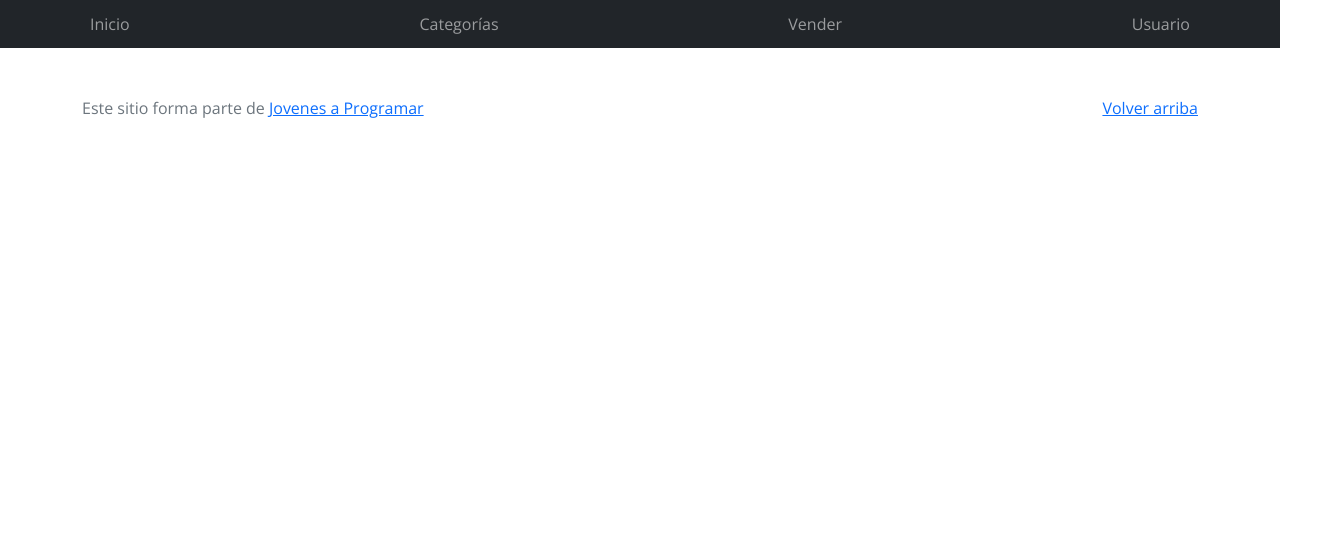
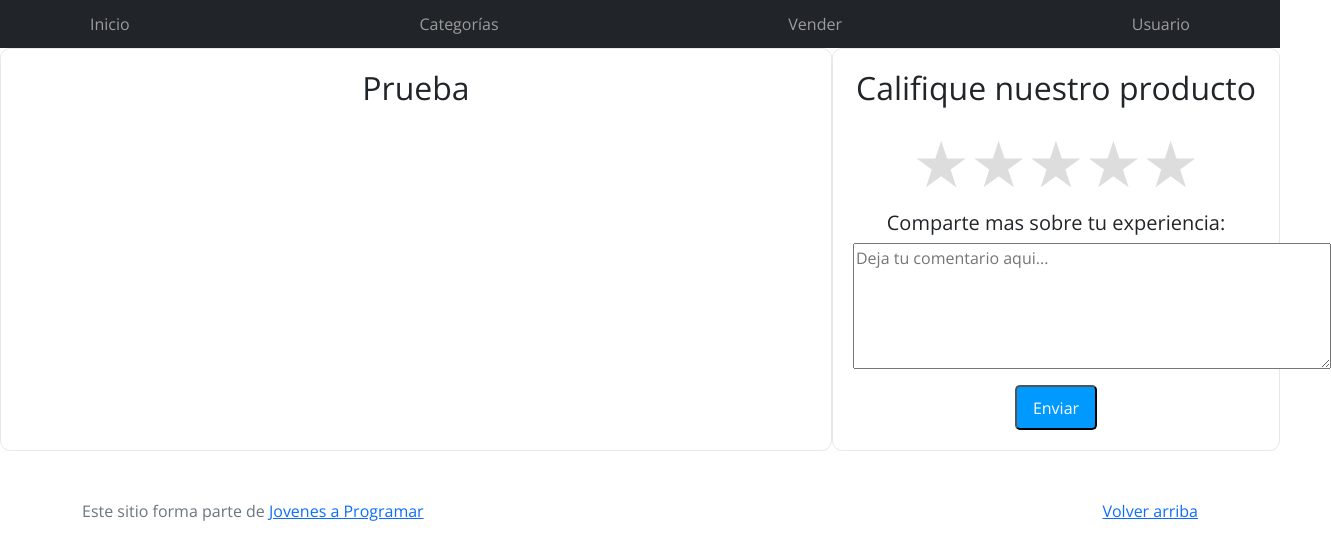
Before and after one commit to CamiiNogueira/CamiiNogueira-e_comerce, a plain HTML site: page product-info.html in a window 1280 px wide. Shown: the whole page, 1331 px wide, since content can reach past the window. Drawn offline with nearby package versions, Linux system fonts and the light colour scheme; no server answers; files whose address does not match are found by name.

Commit message:
seccion para calificar

```diff
--- a/css/product-info.css
+++ b/css/product-info.css
@@ -16,3 +16,58 @@
     bottom: 42%;
     width: 10%;
 }
+
+.star-rating {
+    display: flex;
+    flex-direction: row-reverse; /* Para que visualmente se comporten correctamente con el CSS */
+    justify-content:center;
+    font-size: 4em;
+}
+
+.star-rating input {
+    display: none; /* Escondemos los botones de radio */
+}
+
+.star-rating label {
+    color: #ddd;
+    cursor: pointer;
+}
+
+  /* Al seleccionar una estrella (con click) */
+.star-rating input:checked ~ label {
+    color: gold;
+}
+
+  /* Al pasar el mouse sobre una estrella */
+.star-rating label:hover,
+.star-rating label:hover ~ label {
+    color: gold;
+}
+
+.resenias {
+    display: flex;
+}
+
+.calificar1, .calificar2 {
+    padding: 20px;
+    text-align: center;
+    border: 1px solid rgba(192, 192, 192, 0.363);
+    border-radius: 10px;
+}
+
+.calificar1 {
+    width: 65%;
+}
+
+.calificar2 {
+    width: 35%;
+}
+
+#submit {
+    background-color: rgb(0, 153, 255);
+    color: white;
+    border-radius: 5px;
+    width: 20%;
+    padding: 2%;
+    margin-top: 10px;
+}
--- a/product-info.html
+++ b/product-info.html
@@ -42,12 +42,29 @@
   </nav>
   <div class="container d-flex justify-content-center" id="product-info">
   </div>
-  <div>
-    <div> <!-- seccion de comentarios -->
-
+  <div class="resenias">
+    <div class="calificar1"> <!-- seccion de comentarios -->
+      <h2>Prueba</h2>
     </div>
-    <div> <!-- controles para realizar un comentario -->
-
+    <div class="calificar2"> <!-- controles para realizar un comentario -->
+      <form>
+        <h2>Califique nuestro producto</h2>
+        <div class="star-rating">
+          <input type="radio" id="star5" name="rating" value="5" />
+          <label for="star5" title="5 estrellas">★</label>
+          <input type="radio" id="star4" name="rating" value="4" />
+          <label for="star4" title="4 estrellas">★</label>
+          <input type="radio" id="star3" name="rating" value="3" />
+          <label for="star3" title="3 estrellas">★</label>
+          <input type="radio" id="star2" name="rating" value="2" />
+          <label for="star2" title="2 estrellas">★</label>
+          <input type="radio" id="star1" name="rating" value="1" />
+          <label for="star1" title="1 estrella">★</label>
+        </div>
+        <h5>Comparte mas sobre tu experiencia:</h5>
+        <textarea id="coment" placeholder="Deja tu comentario aqui..." rows="5" cols="50"></textarea><br>
+        <button type="submit" id="submit">Enviar</button>
+      </form>
     </div>
   </div>
   </main>
```
